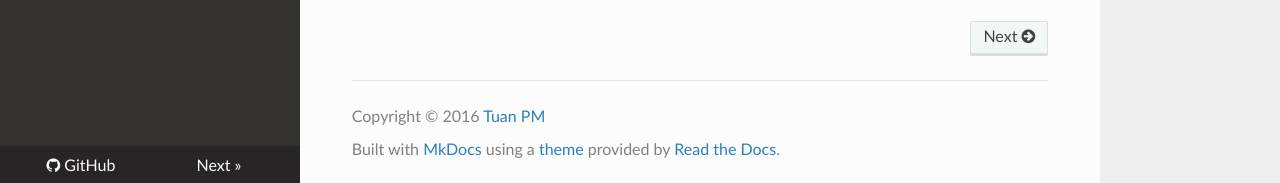
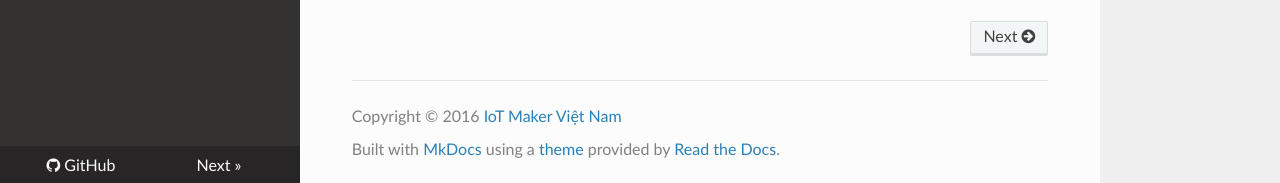
Before and after one commit to esp8266vn/esp8266.vn, an MkDocs documentation site: the page built from docs/index.md, in a window 1280 px wide and 900 px high, scrolled down 1965 px. Shown: the part 714-897 px from the top of the window. Built offline with MkDocs 1.6.1, drawn with Linux system fonts in a browser that asks for light colours; nearby versions of some CDN libraries; old or Windows-style settings are respelled for this version of MkDocs.

Commit message:
add iotmaker as author

```diff
--- a/mkdocs.yml
+++ b/mkdocs.yml
@@ -1,9 +1,9 @@
 site_name: ESP8266
 site_url: https://8266.vn
 site_description: ESP8266 Document
-site_author: Tuan PM
+site_author: IoT Maker Việt Nam
 theme: readthedocs
-copyright: Copyright &copy; 2016 <a href="https://twitter.com/tuanpmt">Tuan PM</a>
+copyright: Copyright &copy; 2016 <a href="https://iotmaker.vn/">IoT Maker Việt Nam</a>
 markdown_extensions:
     - toc:
         permalink: '#'
```
